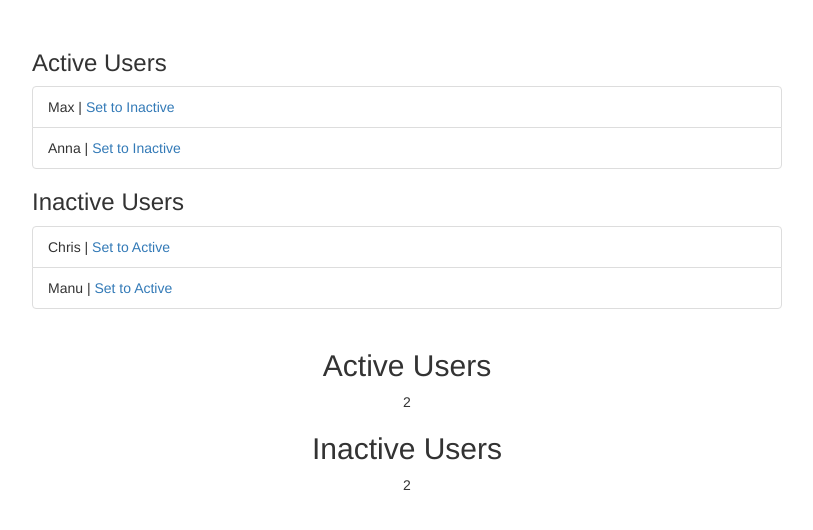
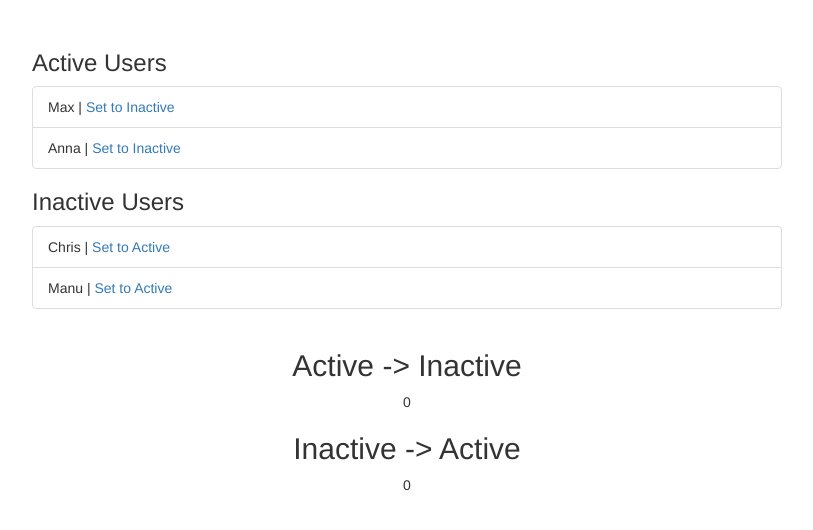
Before and after one commit to jakemaguy/angular-udemy-course, an Angular app: page / in a window 1280 px wide. Shown: the top 530 px of the page, without its empty margins (233-1046 px from the left). Built offline with nearby package versions, Linux system fonts and the light colour scheme.

Commit message:
Attempted Event emitters - didnt work

```diff
--- a/src/app/app.component.html
+++ b/src/app/app.component.html
@@ -13,10 +13,10 @@
     -->
 
     <div class="col-xs-12 col-md-8 col-md-offset-2 text-center">
-      <h2>Active Users</h2>
+      <h2>Active -> Inactive</h2>
       <p>{{ getActiveUsers() }}</p>
 
-      <h2>Inactive Users</h2>
+      <h2>Inactive -> Active</h2>
       <p>{{ getInactiveUsers() }}</p>
     </div>
   </div>
--- a/src/app/counter.service.ts
+++ b/src/app/counter.service.ts
@@ -3,13 +3,21 @@ import { UsersService } from './users.service';
 
 @Injectable()
 export class CounterService {
+  activeToInactive = 0;
+  InactiveToActive = 0;
   constructor(private usersService: UsersService) { }
 
   getActiveUsers() {
-    return this.usersService.activeUsers.length;
+    this.usersService.userSetToActive.subscribe(
+      () => this.activeToInactive += 1
+      );
+    return this.activeToInactive;
   }
 
   getInactiveUsers() {
-    return this.usersService.inactiveUsers.length;
+    this.usersService.userSetToInactive.subscribe(
+      () => this.InactiveToActive += 1
+    );
+    return this.InactiveToActive;
   }
 }
--- a/src/app/users.service.ts
+++ b/src/app/users.service.ts
@@ -1,4 +1,8 @@
+import { EventEmitter, Output } from '@angular/core';
+
 export class UsersService {
+  @Output() userSetToActive = new EventEmitter<number>();
+  @Output() userSetToInactive = new EventEmitter<number>();
   constructor() { }
   activeUsers = ['Max', 'Anna'];
   inactiveUsers = ['Chris', 'Manu'];
@@ -6,10 +10,12 @@ export class UsersService {
   onSetToInactive(id: number) {
     this.inactiveUsers.push(this.activeUsers[id]);
     this.activeUsers.splice(id, 1);
+    this.userSetToInactive.emit();
   }
 
   onSetToActive(id: number) {
     this.activeUsers.push(this.inactiveUsers[id]);
     this.inactiveUsers.splice(id, 1);
+    this.userSetToActive.emit();
   }
 }
```
